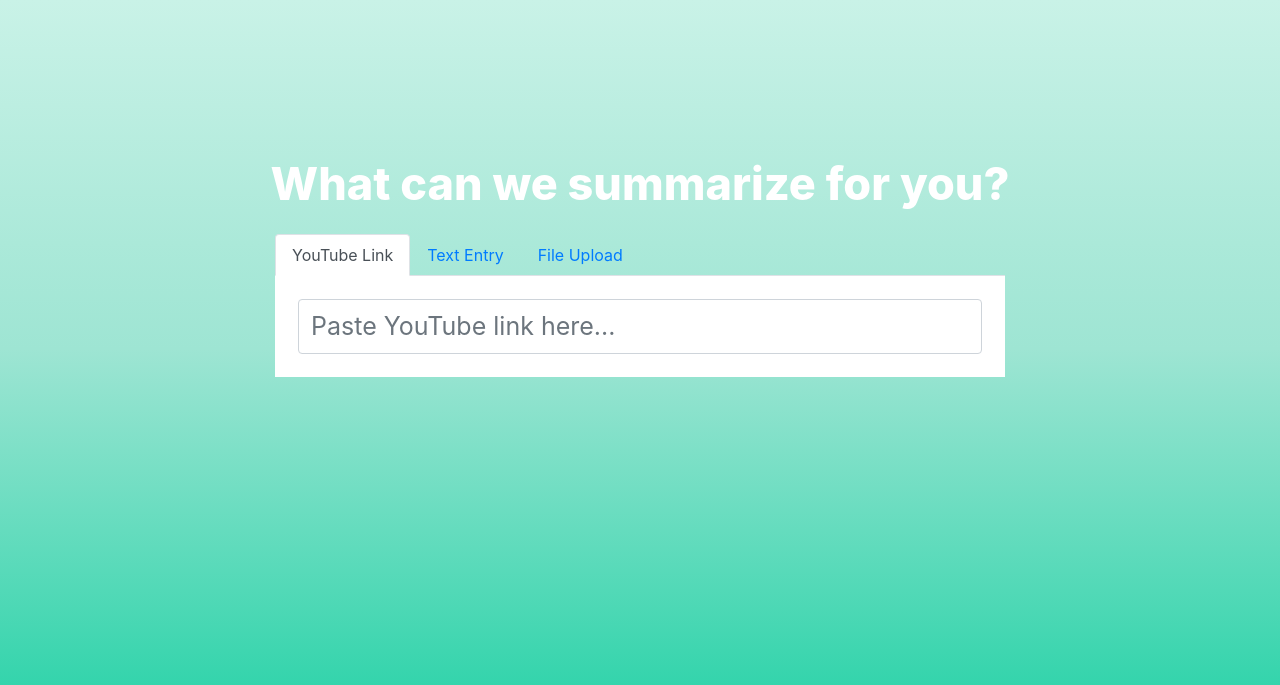
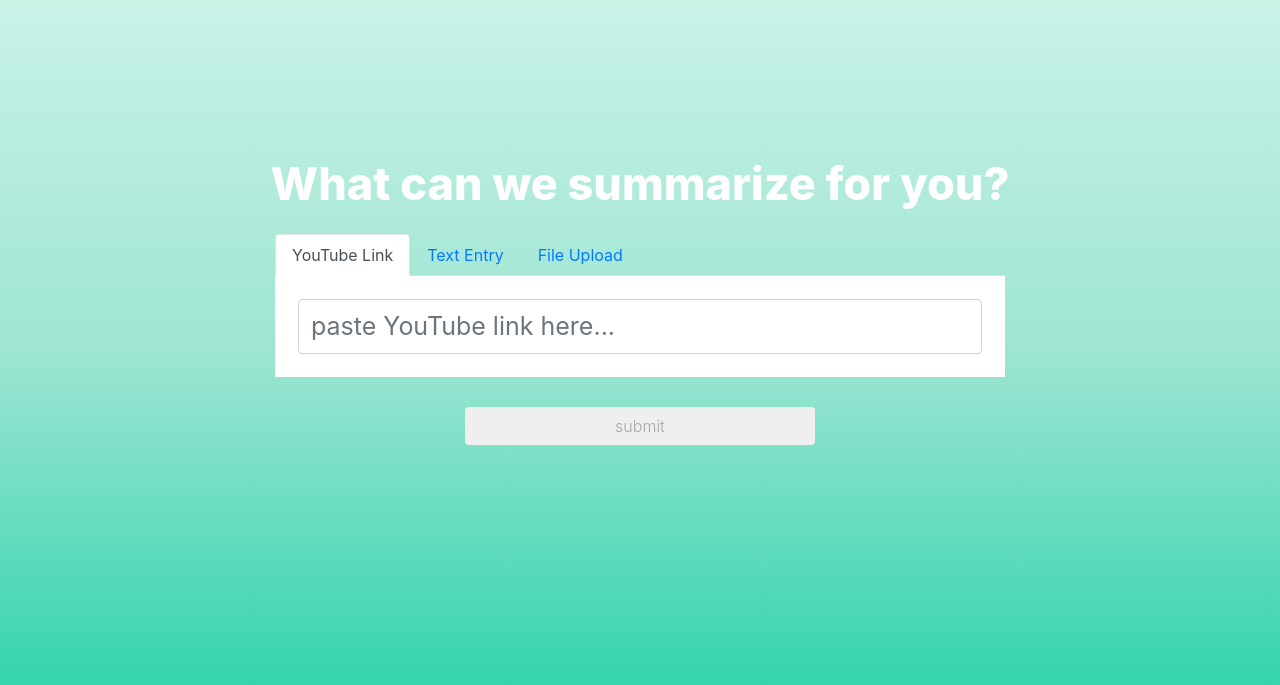
Before and after one commit to qverbeke/hack-psu-sp-2018, a Django app: a page that uses vid2quiz/templates/entryPage.html in a window 1280 px wide. Shown: the top 685 px of the page. Run offline with Django 3.2, Linux system fonts and the light colour scheme; some libraries are stand-ins or nearby versions.

Commit message:
merges ui in

```diff
--- a/vid2quiz/static/entryPage.css
+++ b/vid2quiz/static/entryPage.css
@@ -22,8 +22,10 @@ body{
     padding: 20px;
 }
 .tab{
+    list-style: none;
     background:none;
     border: solid 3px white;
+    text-decoration-color: white;
 }
 .tab:hover{
     border: solid 3px white;
@@ -39,3 +41,14 @@ body{
     height: 55px;
     font-size: 25px;
 }
+.submit-row{
+    margin-top: 30px;
+}
+.submit-col{
+    text-align: center;
+}
+.submit-btn{
+    width: 100%;
+    color: #a6a6a6;
+    font-weight: 300;
+}
--- a/vid2quiz/templates/entryPage.html
+++ b/vid2quiz/templates/entryPage.html
@@ -28,7 +28,7 @@
         <div class="tab-content content" id="nav-tabContent">
           <div class="tab-pane fade show active" id="youtube-link" role="tabpanel">
             <form>
-                <input type="text" class="form-control link-input" placeholder="Paste YouTube link here...">
+                <input type="text" class="form-control link-input" placeholder="paste YouTube link here...">
               </form>
             </div>
           <div class="tab-pane fade" id="text-entry" role="tabpanel" aria-labelledby="nav-profile-tab">
@@ -49,9 +49,13 @@
         </div>
         </nav>
         </div>
-    </div>
-    <div class="col-sm-2"></div>
-
+        <div class="row submit-row">
+        <div class=col-sm-4></div>
+        <div class="col-sm-4 submit-col">
+            <button class="btn btn-default submit-btn" type="submit">submit</button>
+        </div>
+        <div class="col-sm-4"></div>
+         </div>
     </div>
    <!-- Bootstrap js -->
       <script src="https://code.jquery.com/jquery-3.2.1.slim.min.js" integrity="sha384-KJ3o2DKtIkvYIK3UENzmM7KCkRr/rE9/Qpg6aAZGJwFDMVNA/GpGFF93hXpG5KkN" crossorigin="anonymous"></script>
```
